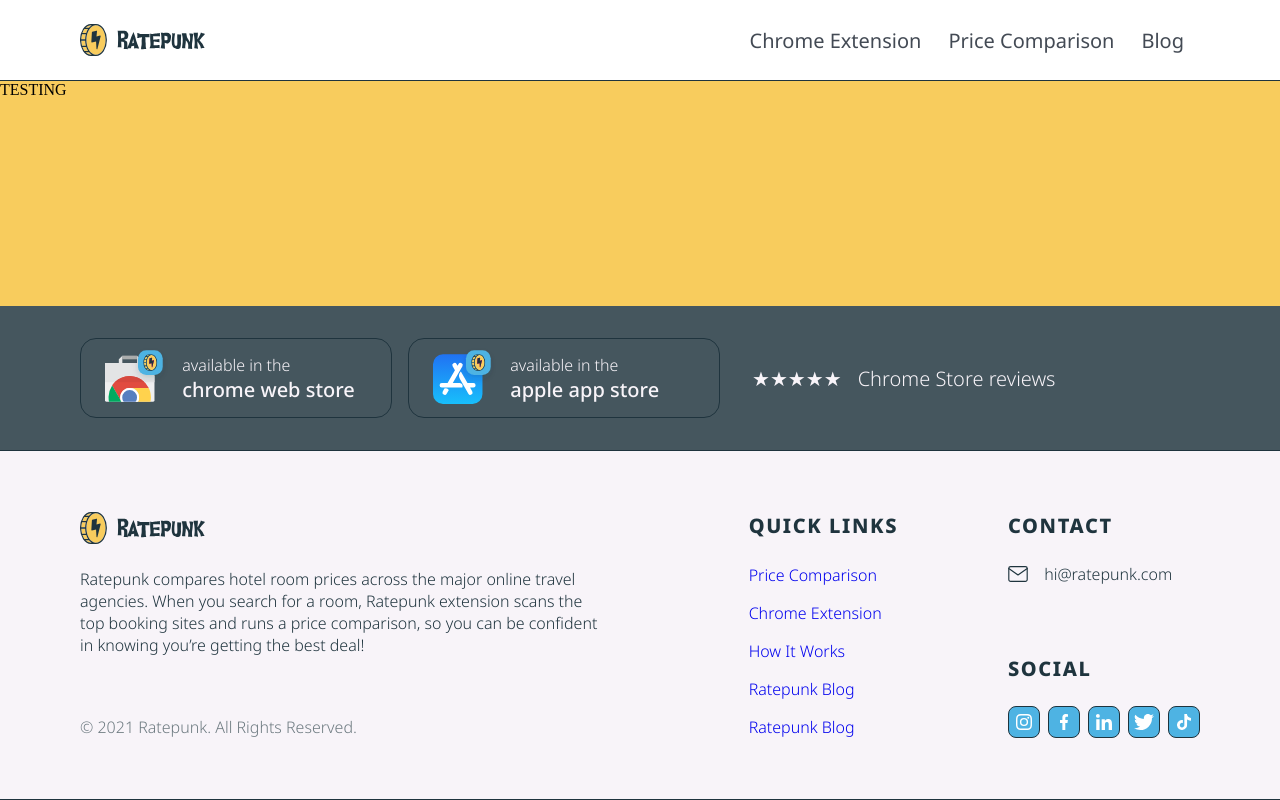
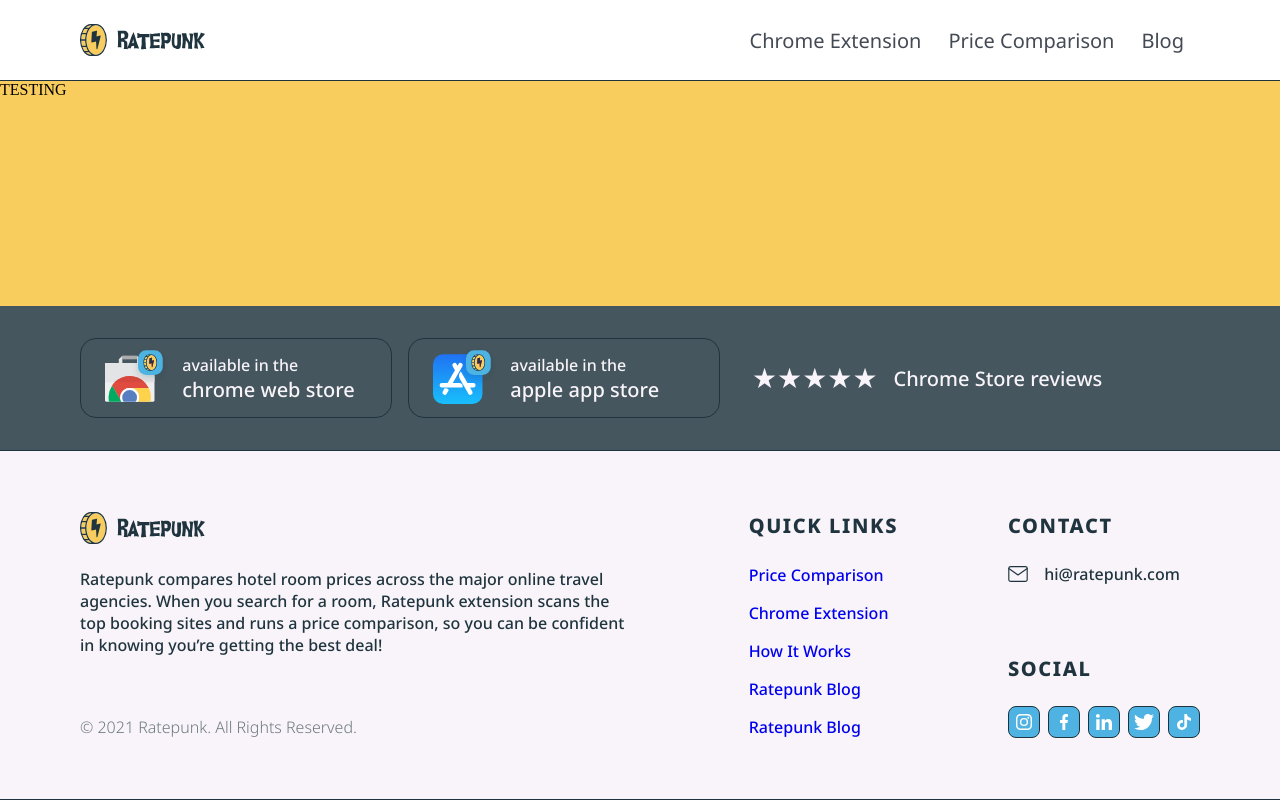
Before and after one commit to mixer1995/ratepunkPromo, a Next.js app: page / in a window 1280 px wide. Built offline with nearby package versions, Linux system fonts and the light colour scheme.

Commit message:
Final touches to footer

```diff
--- a/components/Footer.module.scss
+++ b/components/Footer.module.scss
@@ -1,7 +1,7 @@
 .footer {
     position: relative;
     font-family: "Noto Sans", sans-serif;
-    font-weight: 300;
+    font-weight: 500;
     color: #1F343E;
 
     .footerA {
@@ -24,6 +24,8 @@
 
             .stars {
                 margin-left: 16px;
+                font-size: 28px;
+                margin-bottom: 3px;
             }
         }
 
@@ -59,12 +61,12 @@
             }
 
             div:first-child {
-                width: 544px;
                 margin-right: auto;
 
                 span {
                     color: #6D7A80;
                     margin-top: auto;
+                    font-weight: 300;
                 }
             }
 
```
